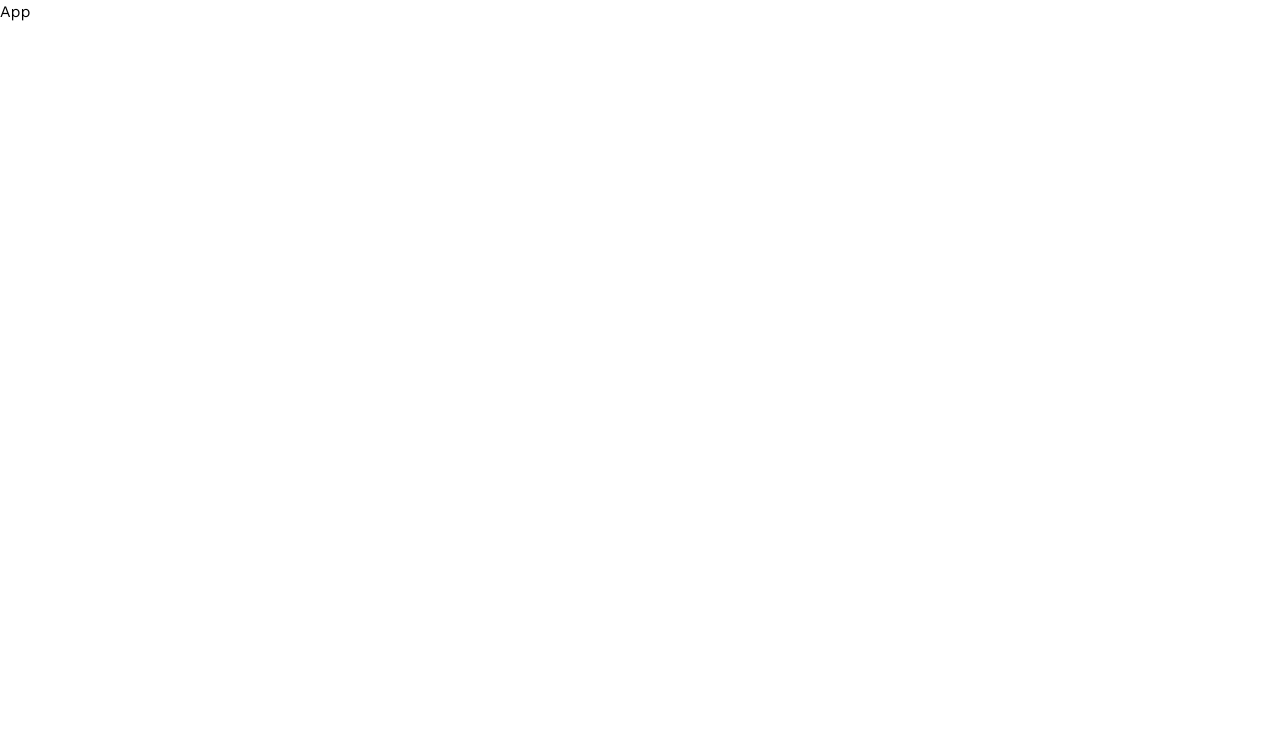
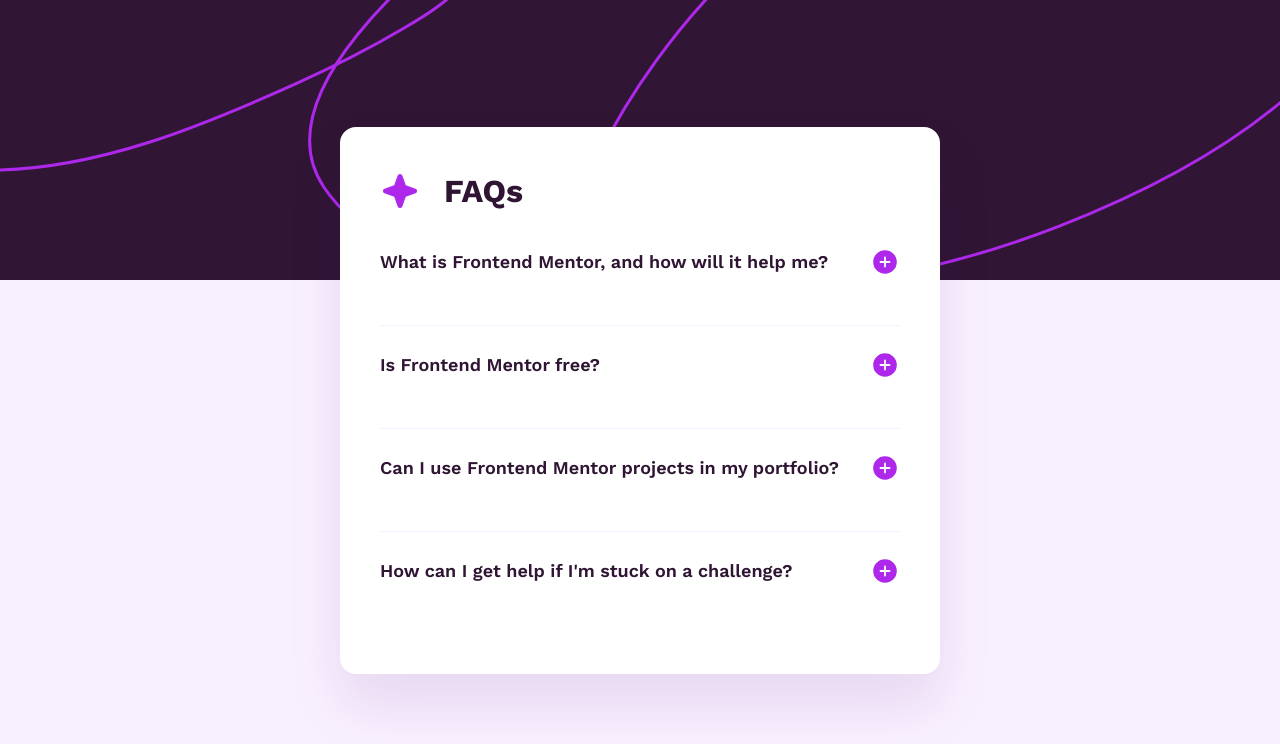
Before and after one commit to NDK1195/faq-accordion, a React (Vite) app: page / in a window 1280 px wide. Shown: the top 744 px of the page. Built offline with nearby package versions, Linux system fonts and the light colour scheme.

Commit message:
finish project

```diff
--- /dev/null
+++ b/src/Accordion.jsx
@@ -0,0 +1,45 @@
+import { useState } from 'react';
+import iconMinus from './assets/icon-minus.svg';
+import iconPlus from './assets/icon-plus.svg';
+import PropTypes from 'prop-types';
+
+Accordion.propTypes = {
+  title: PropTypes.string.isRequired,
+  content: PropTypes.string.isRequired,
+  lastChild: PropTypes.bool,
+};
+
+function Accordion({ title, content, lastChild = false }) {
+  const [isOpen, setIsOpen] = useState(false);
+
+  return (
+    <div
+      className={`pb-5 md:pb-6 ${
+        lastChild ? '' : 'border-b-[1px] border-light-pink'
+      } flex flex-col gap-6`}
+    >
+      <div
+        className='flex justify-between items-center gap-6 transition-all'
+        onClick={() => setIsOpen(isOpen => !isOpen)}
+      >
+        <h2 className='cursor-pointer text-dark-purple font-semibold md:text-[18px] hover:text-[#ad28eb]'>
+          {title}
+        </h2>
+        <img
+          src={isOpen ? iconMinus : iconPlus}
+          alt='icon'
+          className='size-[30px] cursor-pointer'
+        />
+      </div>
+
+      <div
+        className={`${
+          isOpen ? 'max-h-60' : ''
+        } transition-all duration-500 overflow-hidden max-h-0`}
+      >
+        <p className={`text-grayish-purple text-base`}>{content}</p>
+      </div>
+    </div>
+  );
+}
+export default Accordion;
--- a/src/App.jsx
+++ b/src/App.jsx
@@ -1,4 +1,31 @@
+import Accordion from './Accordion';
+import iconStar from './assets/icon-star.svg';
+import { faqs } from './faqs';
+
 function App() {
-  return <div>App</div>;
+  return (
+    <>
+      <div className='bg-mobile md:bg-desktop h-[30%] md:h-[35%] fixed top-0 w-full'></div>
+      <div className='bg-light-pink h-screen flex items-center justify-center'>
+        <div className='mx-6 bg-white z-10 rounded-lg md:rounded-2xl min-w-[327px] max-w-[600px] shadow-custom-shadow p-6 md:p-10 flex flex-col gap-6 md:gap-8'>
+          <div className='flex items-center gap-6'>
+            <img src={iconStar} alt='icon star' className='size-6 md:size-10' />
+            <h1 className='text-dark-purple font-bold text-[32px]'>FAQs</h1>
+          </div>
+          <div className='flex flex-col gap-5 md:gap-6'>
+            {faqs.map((faq, index) => (
+              <Accordion
+                key={faq.id}
+                title={faq.title}
+                content={faq.content}
+                lastChild={index === faqs.length - 1}
+              />
+            ))}
+          </div>
+        </div>
+        {/* Box */}
+      </div>
+    </>
+  );
 }
 export default App;
--- /dev/null
+++ b/src/faqs.js
@@ -0,0 +1,26 @@
+export const faqs = [
+  {
+    id: 1,
+    title: 'What is Frontend Mentor, and how will it help me?',
+    content:
+      "Frontend Mentor offers realistic coding challenges to help developers improve their frontend coding skills with projects in HTML, CSS, and JavaScript. It's suitable for all levels and ideal for portfolio building.",
+  },
+  {
+    id: 2,
+    title: 'Is Frontend Mentor free?',
+    content:
+      'Yes, Frontend Mentor offers both free and premium coding challenges, with the free option providing access to a range of projects suitable for all skill levels.',
+  },
+  {
+    id: 3,
+    title: 'Can I use Frontend Mentor projects in my portfolio?',
+    content:
+      "Yes, you can use projects completed on Frontend Mentor in your portfolio. It's an excellent way to showcase your skills to potential employers!",
+  },
+  {
+    id: 4,
+    title: "How can I get help if I'm stuck on a challenge?",
+    content:
+      "The best place to get help is inside Frontend Mentor's Discord community. There's a help channel where you can ask questions and seek support from other community members.",
+  },
+];
--- a/tailwind.config.js
+++ b/tailwind.config.js
@@ -8,6 +8,13 @@
         'grayish-purple': 'hsl(292, 16%, 49%)',
         'dark-purple': 'hsl(292, 42%, 14%)',
       },
+      backgroundImage: {
+        desktop: "url('/src/assets/background-pattern-desktop.svg')",
+        mobile: "url('/src/assets/background-pattern-mobile.svg')",
+      },
+      boxShadow: {
+        'custom-shadow': '0px 32px 56px 0px rgba(80, 0, 118, 0.10)',
+      },
     },
   },
   plugins: [],
```
